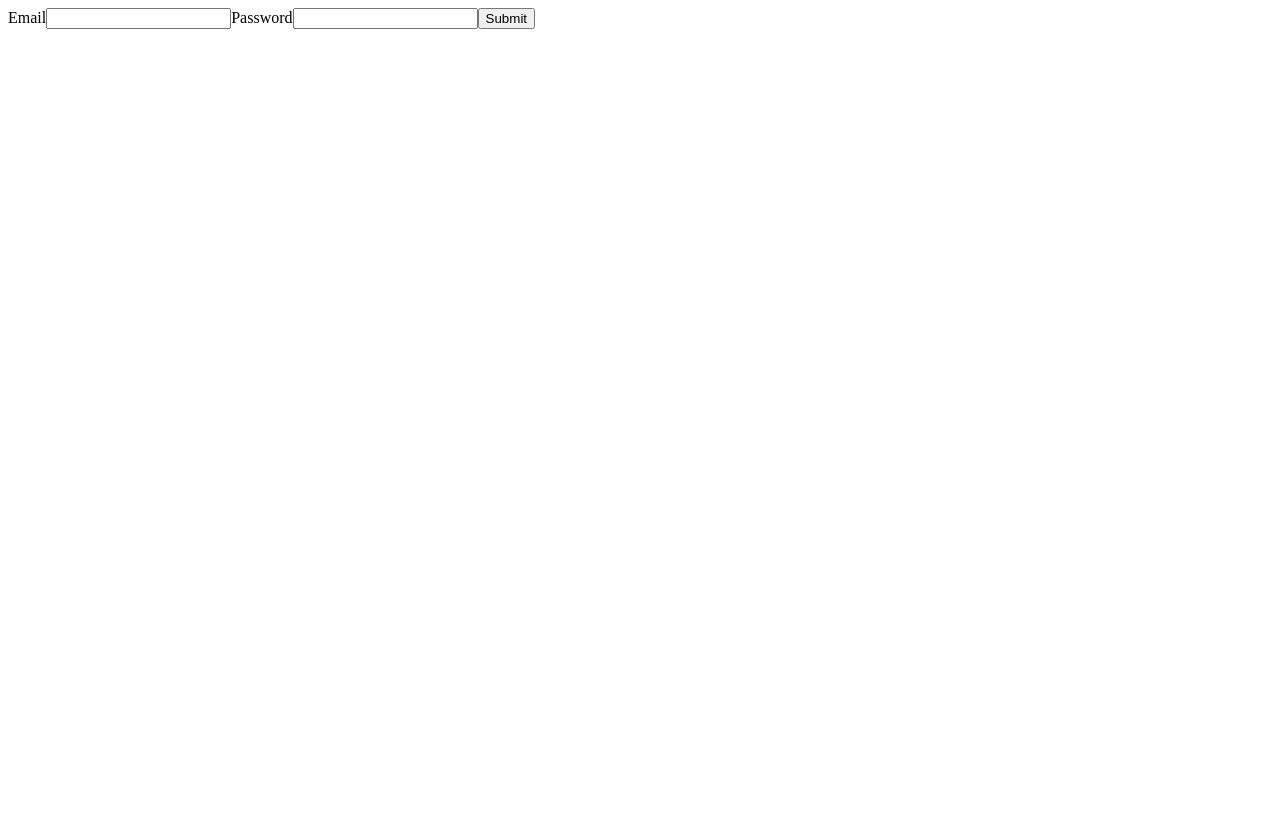
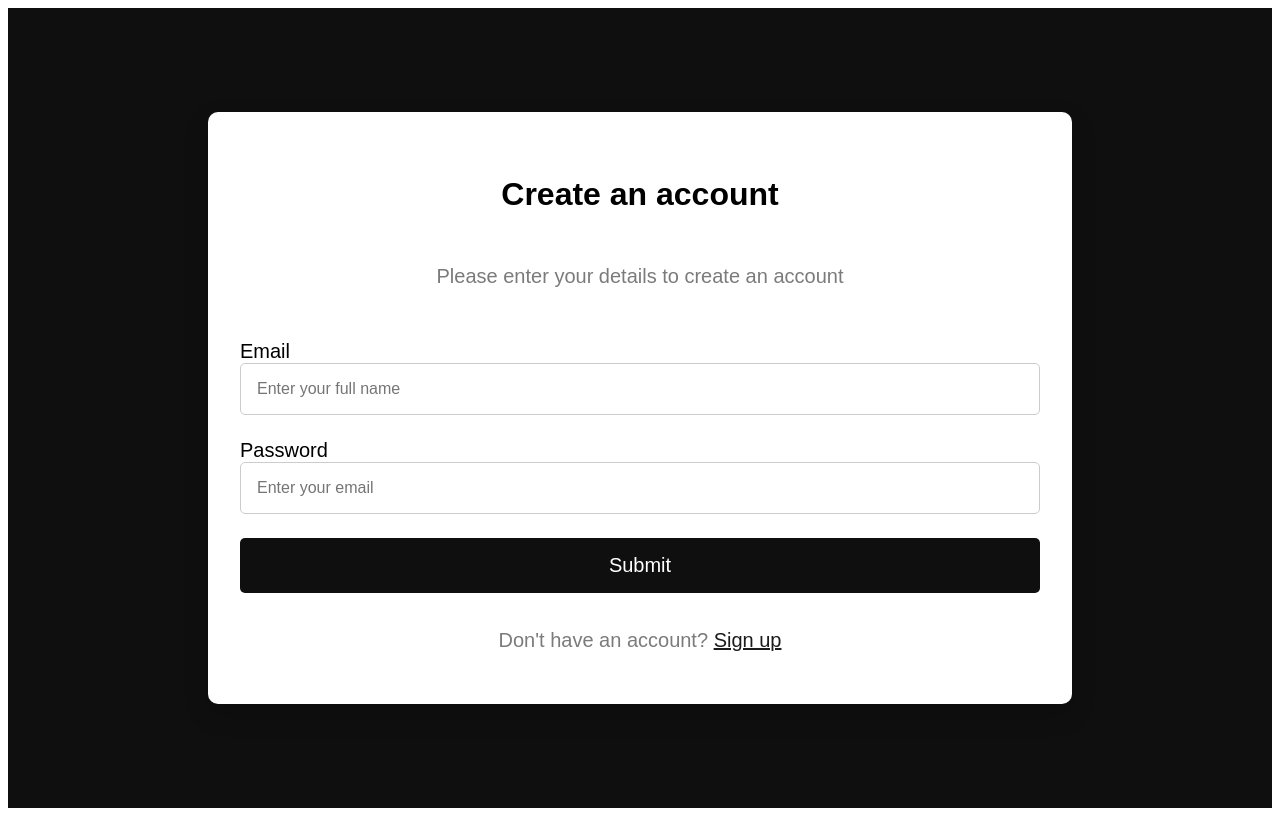
Before and after one commit to bojitha001/Feedback-Portal, a React (Vite) app in the folder frontend/: page /login in a window 1280 px wide. Built offline with nearby package versions, Linux system fonts and the light colour scheme; the HTML template or start-up script is replaced by a standard one.

Commit message:
Apply styles for  the login form

```diff
--- a/frontend/src/pages/Login.jsx
+++ b/frontend/src/pages/Login.jsx
@@ -1,6 +1,8 @@
 import axios from "axios";
 import React, { useState } from "react";
 import { useNavigate } from "react-router-dom";
+import NavBar from "../components/NavBar";
+import styles from "./Login.module.css";
 export default function Login() {
   const navigate = useNavigate();
 
@@ -8,7 +10,6 @@ export default function Login() {
     email: "",
     password: "",
   });
-
 
   const loginUser = async (userData) => {
     try {
@@ -20,7 +21,7 @@ export default function Login() {
       const { user, token } = response.data;
       localStorage.setItem("token", token);
       console.log(user);
-      navigate("/")
+      navigate("/");
     } catch (error) {
       console.error(
         "Feedback submission failed:",
@@ -39,12 +40,20 @@ export default function Login() {
   };
 
   return (
-    <div>
-      <form onSubmit={handleSubmit}>
+    <div className={styles.main}>
+      {/* <NavBar/> */}
+      <form className={styles.form} onSubmit={handleSubmit}>
+        <div className={styles.formText}>
+          <p className={styles.formTextTopic}>Create an account</p>
+          <p className={styles.formTextDes}>
+            Please enter your details to create an account
+          </p>
+        </div>
         <label>Email</label>
         <input
           type="text"
           required
+          placeholder="Enter your full name"
           onChange={(event) =>
             setFormData({ ...formData, email: event.target.value })
           }
@@ -53,11 +62,25 @@ export default function Login() {
         <input
           type="text"
           required
+          placeholder="Enter your email"
           onChange={(event) =>
             setFormData({ ...formData, password: event.target.value })
           }
         />
-        <button type="submit">Submit</button>
+        <button className={styles.button} type="submit">
+          Submit
+        </button>
+        <div className={styles.toSignUp}>
+          <p>
+            Don't have an account?{" "}
+            <span
+              onClick={() => navigate("/signup")}
+              style={{ color: "#1b1b1b", cursor: "pointer", textDecoration: "underline"}}
+            >
+              Sign up
+            </span>
+          </p>
+        </div>
       </form>
     </div>
   );
--- /dev/null
+++ b/frontend/src/pages/Login.module.css
@@ -0,0 +1,95 @@
+.main {
+    display: flex;
+    justify-content: center;
+    align-items: center;
+    height: 100vh;
+    background-color: #0f0f0f;
+    font-family: Arial, sans-serif;
+}
+
+.form {
+    display: flex;
+    flex-direction: column;
+    width: 50rem;
+    background-color: #fff;
+    padding: 2rem;
+    border-radius: 10px;
+    box-shadow: 0 10px 25px rgba(0, 0, 0, 0.2);
+    transition: transform 0.3s ease, box-shadow 0.3s ease;
+}
+
+.form:hover {
+    box-shadow: 0 15px 30px rgba(0, 0, 0, 0.3);
+}
+
+.form input,
+.form textarea {
+    margin-bottom: 1.5rem;
+    padding: 1rem;
+    border: 1px solid #ccc;
+    border-radius: 5px;
+    transition: border-color 0.3s, box-shadow 0.3s;
+    font-size: 1rem;
+}
+
+.form input:focus,
+.form textarea:focus {
+    border-color: #0f0f0f;
+    box-shadow: 0 0 5px rgba(15, 15, 15, 0.5);
+    outline: none;
+}
+.form label {
+    font-size: 1.25rem;
+    font-weight: 500;
+}
+
+.formText {
+    width: 100%;
+    display: flex;
+    flex-direction: column;
+    justify-content: center;
+    align-items: center;
+    margin-bottom: 2rem;
+}
+
+.formTextTopic {
+    font-size: 2rem;
+    font-weight: 700;
+}
+
+.formTextDes {
+    font-size: 1.25rem;
+    color: #7b7b7b;
+}
+
+.button {
+    border: none;
+    background-color: #0f0f0f;
+    color: #fff;
+    padding: 1rem;
+    border-radius: 5px;
+    cursor: pointer;
+    font-size: 1.25rem;
+    transition: background-color 0.3s ease, transform 0.2s ease;
+}
+
+.button:hover {
+    background-color: #1a1a1a;
+    transform: scale(1.03);
+}
+
+.button:active {
+    transform: scale(0.97);
+}
+
+.toSignUp {
+    width: 100%;
+    display: flex;
+    justify-content: center;
+    margin-top: 1rem;
+}
+
+.toSignUp p{
+    font-size: 1.25rem;
+    color: #7b7b7b;
+}
```
